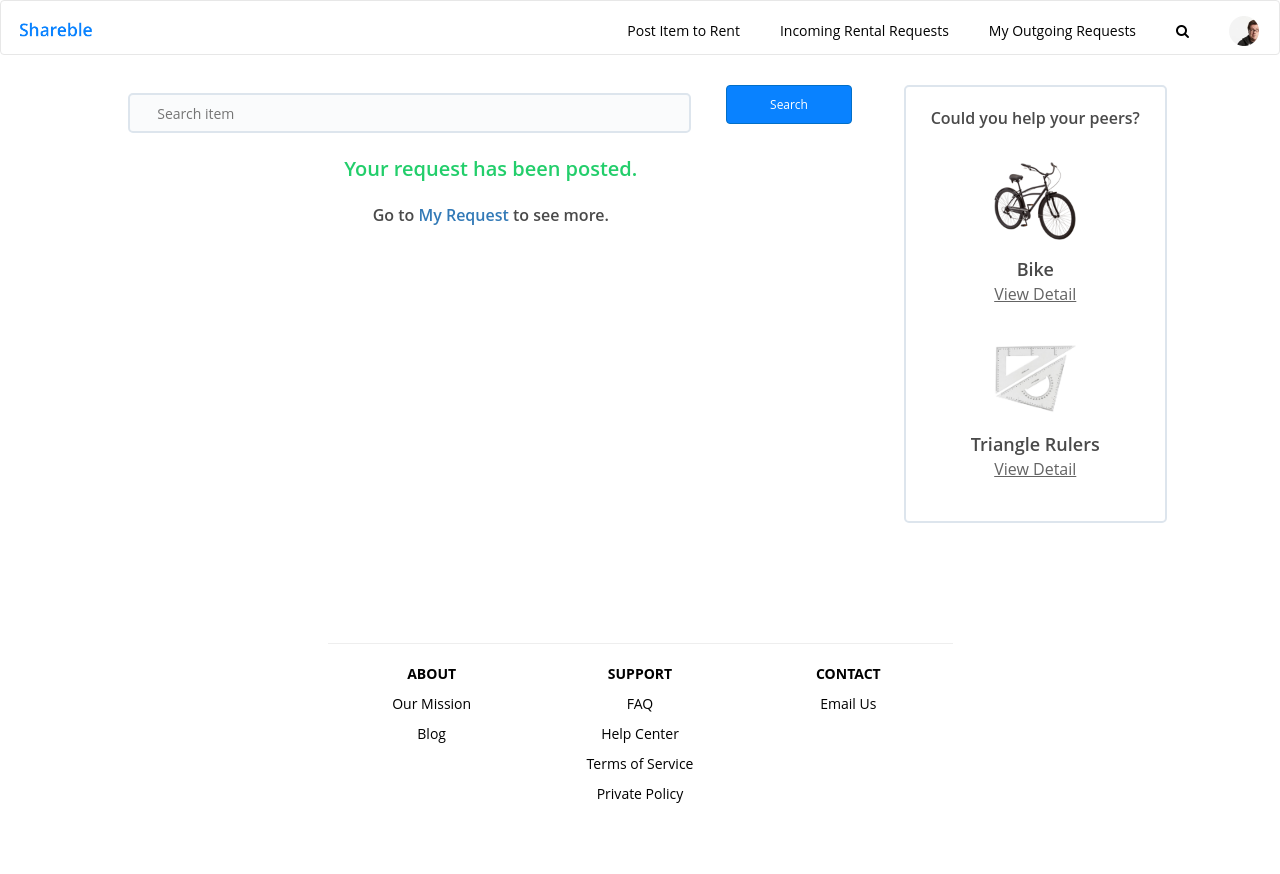
After one commit to guozj94/rent, a Django app: page /rent/request_sent in a window 1280 px wide. The commit adds this page. Run offline with Django 3.2, Linux system fonts and the light colour scheme; some libraries are stand-ins or nearby versions.

Commit message:
request_sent page

```diff
--- /dev/null
+++ b/rent/templates/rent/request_sent.html
@@ -0,0 +1,57 @@
+{% extends "rent/base.html" %}
+
+{% block pagetitle %}Request Sent{% endblock %}
+
+{% block bodycontent %}
+
+        <div class="main-container">
+            <div class="row">
+                <div class="col-xs-12 col-sm-9 col-md-9">
+
+                    <div class="content-container">
+                        <div class="row" id="search">
+                            <div class="col-xs-9 col-xs-9 col-sm-9 col-md-9" id="searchbar-container">
+                                <input type="text" id="searchbar" name="" placeholder="  Search item"/>
+                            </div>
+                            <div class="col-xs-3 col-sm-3 col-md-3 clickable" id="search-btn-container">
+                                <div class="clickable btn btn-primary" id="search-btn">
+                                    Search
+                                </div>
+                            </div>
+                        </div>
+                        <div id="success-container">
+                            <div style="color:#23ce6b; margin-top:20px;font-size:2rem;">Your request has been posted.</div>
+                            <div>Go to <a href="{% url 'my_requests' %}">My Request</a> to see more.</div>
+                        </div>
+
+
+                    </div>
+
+                </div>
+
+                <div class="hidden-xs col-sm-3 col-md-3" id="could-you-help-peer-container">
+                    <div class="" id="help-peer-title">
+                        Could you help your peers?
+                    </div>
+                    <div class="peer-item-container">
+                        <img src="../../static/rent/image/bike-whitebg.png" width="82px" height="82px"></img>
+                        <div class="peer-item-name">
+                            Bike
+                        </div>
+                        <div class="peer-item-viewdetail">
+                            View Detail
+                        </div>
+                    </div>
+                    <div class="peer-item-container">
+                        <img src="../../static/rent/image/triangle rulers.jpg" width="82px" height="82px"></img>
+                        <div class="peer-item-name">
+                            Triangle Rulers
+                        </div>
+                        <div class="peer-item-viewdetail">
+                            View Detail
+                        </div>
+                    </div>
+                </div>
+            </div>
+        </div>
+{% endblock %}
--- a/rent/templates/rent/search.html
+++ b/rent/templates/rent/search.html
@@ -87,7 +87,7 @@
                                     <div class="col-md-10"></div>
                                     <div class="col-md-2 request-btn-container">
                                         <input type="hidden" id="itemid" name="itemid" value="{{item.id}}">
-                                        <button class="request-btn clickable"><a href="{% url 'request_item' item.id %}">Request</a></button>
+                                        <button class="request-btn clickable"><a href="{% url 'request_sent' %}">Request</a></button>
                                     </div>
                                 </div>
                             </div>
--- a/rent/urls.py
+++ b/rent/urls.py
@@ -28,5 +28,6 @@ urlpatterns = [
     url(r'^item_photo/(?P<id>\S+)$', rent_views.get_item_photo, name="get_item_photo"),
     url(r'^profile/(?P<id>\d+)$', rent_views.view_profile, name="profile"),
     url(r'^request_item/(?P<id>\d+)$', rent_views.request_item, name="request_item"),
-    url(r'^make_transaction/(?P<item_id>\d+)/(?P<borrower_id>\d+)$', rent_views.make_transaction, name="make_transaction")
+    url(r'^make_transaction/(?P<item_id>\d+)/(?P<borrower_id>\d+)$', rent_views.make_transaction, name="make_transaction"),
+    url(r'^request_sent$', rent_views.request_sent, name="request_sent")
 ]
--- a/rent/views.py
+++ b/rent/views.py
@@ -338,3 +338,7 @@ def make_transaction(request, item_id, borrower_id):
 	new_transaction = Transaction(lender=lender,borrower=borrower,is_offer=True,offer_item=item)
 	new_transaction.save()
 	return redirect("confirmedoffer")
+
+def request_sent(request):
+    context={}
+    return render(request, 'rent/request_sent.html', context)
```
Also changed, not shown: rent/static/rent/image/triangle rulers.jpg (added), rent/static/rent/item_image/rhatsgqvvbqjzkg.jpeg (added), 7 other files.
